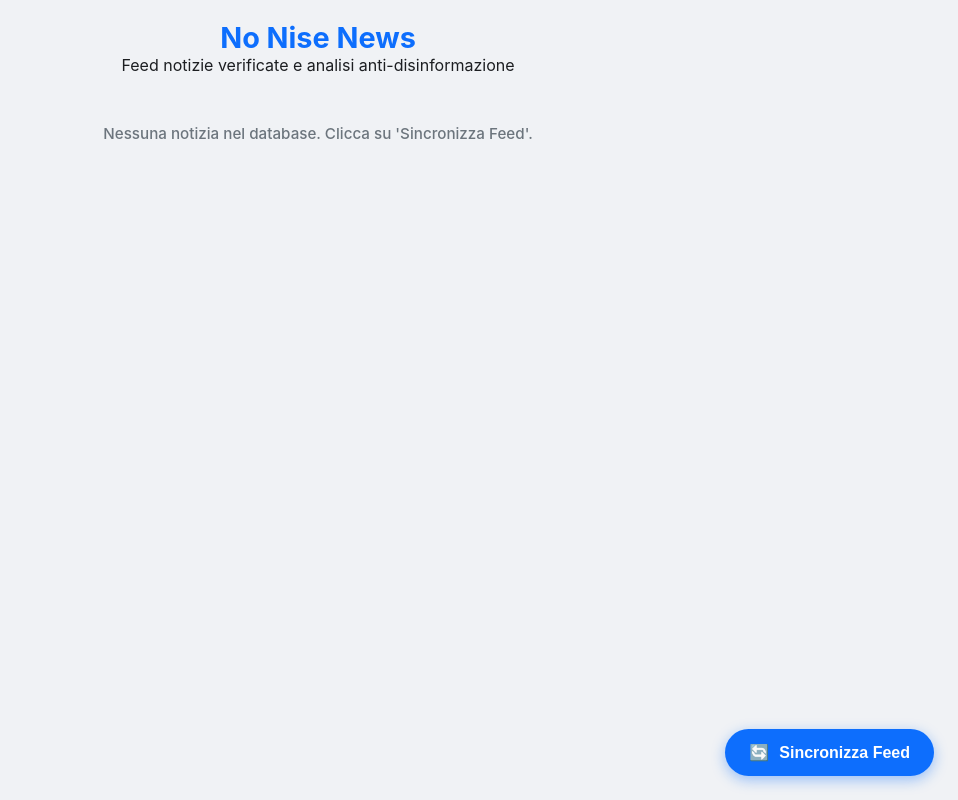
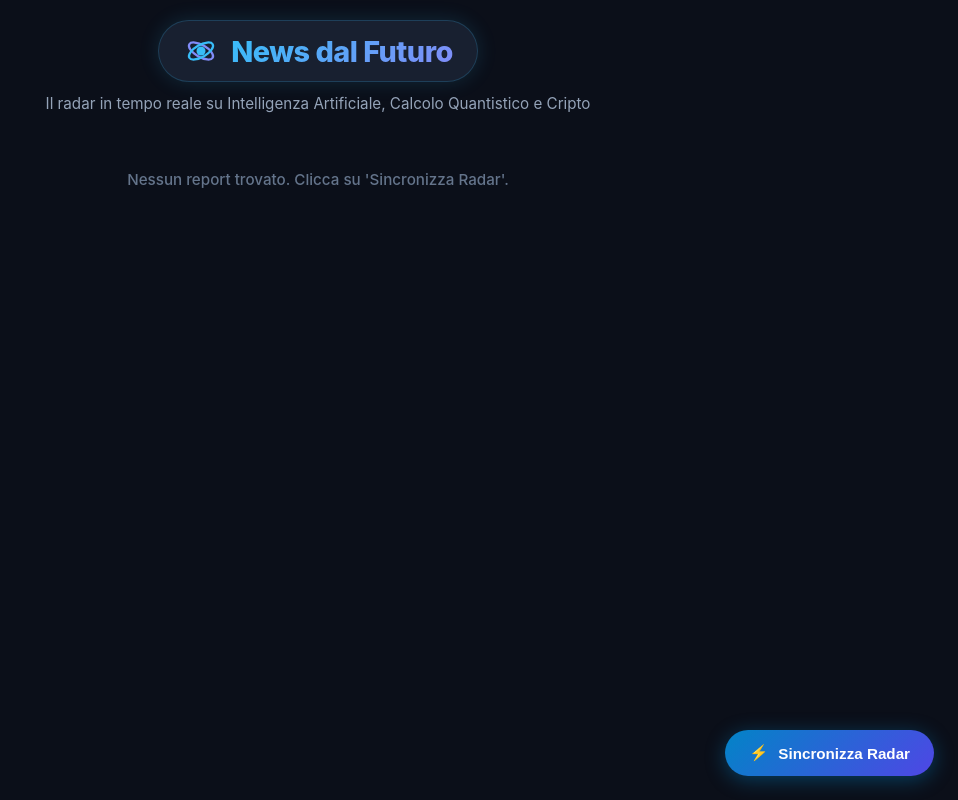
Before and after one commit to Davidemine29/no-noise-news, a Flask app: page / in a window 1280 px wide. Shown: the whole page, without its empty margins (322-1280 px from the left). Run offline with Flask 3, Linux system fonts and the light colour scheme; data that the repository does not hold is empty.

Commit message:
Update index.html

```diff
--- a/templates/index.html
+++ b/templates/index.html
@@ -3,7 +3,7 @@
 <head>
   <meta charset="UTF-8">
   <meta name="viewport" content="width=device-width, initial-scale=1.0">
-  <title>No Nise News - Verification Dashboard</title>
+  <title>News dal Futuro - Il tuo Radar sulle Tecnologie di Domani</title>
 
   <style>
     * {
@@ -14,8 +14,8 @@
 
     body {
       font-family: -apple-system, BlinkMacSystemFont, "Segoe UI", Roboto, Helvetica, Arial, sans-serif;
-      background-color: #f0f2f5;
-      color: #1c1e21;
+      background-color: #0b0f19;
+      color: #e2e8f0;
       padding: 20px;
     }
 
@@ -25,24 +25,62 @@
       padding-bottom: 90px;
     }
 
+    /* HEADER & LOGO */
     header {
-      margin-bottom: 24px;
+      margin-bottom: 32px;
       text-align: center;
+      display: flex;
+      flex-direction: column;
+      align-items: center;
+      gap: 12px;
+    }
+
+    .logo-container {
+      display: flex;
+      align-items: center;
+      gap: 12px;
+      background: rgba(30, 41, 59, 0.7);
+      padding: 12px 24px;
+      border-radius: 50px;
+      border: 1px solid rgba(56, 189, 248, 0.2);
+      box-shadow: 0 0 20px rgba(56, 189, 248, 0.15);
+    }
+
+    .logo-icon {
+      width: 36px;
+      height: 36px;
     }
 
     header h1 {
-      color: #0d6efd;
+      color: #ffffff;
       font-size: 1.8rem;
+      font-weight: 800;
+      background: linear-gradient(135deg, #38bdf8 0%, #818cf8 100%);
+      -webkit-background-clip: text;
+      -webkit-text-fill-color: transparent;
+      letter-spacing: -0.5px;
     }
 
+    header p {
+      color: #94a3b8;
+      font-size: 0.95rem;
+    }
+
+    /* CARDS NOTIZIE FUTURISTICHE */
     .news-card {
-      background-color: #ffffff;
-      border-radius: 12px;
+      background-color: #1e293b;
+      border-radius: 16px;
       overflow: hidden;
       margin-bottom: 24px;
-      box-shadow: 0 2px 8px rgba(0, 0, 0, 0.08);
-      border-left: 5px solid #198754;
+      box-shadow: 0 4px 20px rgba(0, 0, 0, 0.3);
+      border: 1px solid #334155;
       animation: fadeIn 0.4s ease-in-out;
+      transition: transform 0.2s ease;
+    }
+
+    .news-card:hover {
+      transform: translateY(-2px);
+      border-color: #38bdf8;
     }
 
     @keyframes fadeIn {
@@ -52,10 +90,10 @@
 
     .news-image {
       width: 100%;
-      height: 260px;
+      height: 240px;
       object-fit: cover;
       display: block;
-      background-color: #e9ecef;
+      background-color: #0f172a;
     }
 
     .news-content {
@@ -64,58 +102,64 @@
 
     .news-card .badge {
       display: inline-block;
-      background-color: #e8f5e9;
-      color: #198754;
+      background: rgba(56, 189, 248, 0.1);
+      color: #38bdf8;
+      border: 1px solid rgba(56, 189, 248, 0.3);
       font-size: 0.75rem;
-      font-weight: bold;
-      padding: 4px 8px;
-      border-radius: 4px;
-      margin-bottom: 10px;
+      font-weight: 700;
+      padding: 4px 10px;
+      border-radius: 20px;
+      margin-bottom: 12px;
       text-transform: uppercase;
     }
 
     .news-card .hashtags {
       display: block;
-      color: #0d6efd;
+      color: #818cf8;
       font-size: 0.85rem;
       font-weight: 500;
-      margin-top: 10px;
+      margin-top: 12px;
     }
 
     .news-card h2 {
       font-size: 1.3rem;
       margin-bottom: 10px;
-      color: #111;
-      line-height: 1.3;
+      color: #f8fafc;
+      line-height: 1.35;
     }
 
     .news-card p {
-      color: #33373d;
-      font-size: 0.98rem;
-      line-height: 1.55;
+      color: #cbd5e1;
+      font-size: 0.95rem;
+      line-height: 1.6;
     }
 
     .news-card a.read-more {
-      display: inline-block;
-      margin-top: 12px;
-      color: #0d6efd;
+      display: inline-flex;
+      align-items: center;
+      gap: 6px;
+      margin-top: 14px;
+      color: #38bdf8;
       text-decoration: none;
       font-weight: 600;
       font-size: 0.9rem;
+      transition: gap 0.2s ease;
     }
 
     .news-card a.read-more:hover {
-      text-decoration: underline;
+      gap: 10px;
+      color: #7dd3fc;
     }
 
     .loading-sentinel {
       text-align: center;
       padding: 25px 0;
-      color: #6c757d;
+      color: #64748b;
       font-size: 0.95rem;
       font-weight: 500;
     }
 
+    /* PULSANTE AGGIORNA FLOATING */
     .btn-refresh-fixed {
       position: fixed;
       bottom: 24px;
@@ -125,20 +169,20 @@
       align-items: center;
       gap: 10px;
       padding: 14px 24px;
-      background-color: #0d6efd;
+      background: linear-gradient(135deg, #0284c7 0%, #4f46e5 100%);
       color: #ffffff;
-      font-size: 1rem;
+      font-size: 0.95rem;
       font-weight: 600;
       border: none;
       border-radius: 50px;
-      box-shadow: 0 4px 14px rgba(13, 110, 253, 0.39);
+      box-shadow: 0 4px 20px rgba(2, 132, 199, 0.4);
       cursor: pointer;
-      transition: transform 0.2s ease, background-color 0.2s ease;
+      transition: transform 0.2s ease, box-shadow 0.2s ease;
     }
 
     .btn-refresh-fixed:hover {
-      background-color: #0b5ed7;
       transform: translateY(-2px);
+      box-shadow: 0 6px 24px rgba(2, 132, 199, 0.6);
     }
 
     .spin {
@@ -154,20 +198,28 @@
 
   <div class="container">
     <header>
-      <h1>No Nise News</h1>
-      <p>Feed notizie verificate e analisi anti-disinformazione</p>
+      <div class="logo-container">
+        <!-- LOGO VETTORIALE SVG (Atom & Pulse) -->
+        <svg class="logo-icon" viewBox="0 0 24 24" fill="none" xmlns="http://www.w3.org/2000/svg">
+          <circle cx="12" cy="12" r="3" fill="#38bdf8"/>
+          <ellipse cx="12" cy="12" rx="9" ry="4" stroke="#818cf8" stroke-width="1.5" transform="rotate(30 12 12)"/>
+          <ellipse cx="12" cy="12" rx="9" ry="4" stroke="#38bdf8" stroke-width="1.5" transform="rotate(-30 12 12)"/>
+        </svg>
+        <h1>News dal Futuro</h1>
+      </div>
+      <p>Il radar in tempo reale su Intelligenza Artificiale, Calcolo Quantistico e Cripto</p>
     </header>
 
     <main id="news-feed"></main>
 
     <div id="sentinel" class="loading-sentinel">
-      <span id="sentinel-text">Caricamento notizie...</span>
+      <span id="sentinel-text">Caricamento notizie dal futuro...</span>
     </div>
   </div>
 
   <button id="refresh-btn" class="btn-refresh-fixed" onclick="handleRefresh()">
-    <span id="refresh-icon">🔄</span>
-    <span>Sincronizza Feed</span>
+    <span id="refresh-icon">⚡</span>
+    <span>Sincronizza Radar</span>
   </button>
 
   <script>
@@ -191,7 +243,9 @@
           <h2>${article.title}</h2>
           <p>${article.content}</p>
           <span class="hashtags">${article.hashtags}</span>
-          <a class="read-more" href="${article.url}" target="_blank" rel="noopener noreferrer">Leggi fonte originale →</a>
+          <a class="read-more" href="${article.url}" target="_blank" rel="noopener noreferrer">
+            Leggi articolo originale <span>→</span>
+          </a>
         </div>
       `;
       return card;
@@ -202,7 +256,7 @@
       isLoading = true;
 
       const sentinelText = document.getElementById('sentinel-text');
-      sentinelText.textContent = "Caricamento notizie dal server...";
+      sentinelText.textContent = "Connessione alle fonti in corso...";
 
       try {
         const response = await fetch(`/api/articles?page=${currentPage}&limit=5`);
@@ -222,13 +276,13 @@
           hasMoreArticles = data.has_more;
 
           if (!hasMoreArticles) {
-            sentinelText.textContent = "Hai letto tutte le notizie disponibili.";
+            sentinelText.textContent = "Hai consultato tutti i report disponibili.";
           } else {
-            sentinelText.textContent = "Scorri per altre notizie...";
+            sentinelText.textContent = "Scorri per esplorare altre notizie...";
           }
         } else {
           hasMoreArticles = false;
-          sentinelText.textContent = "Nessuna notizia nel database. Clicca su 'Sincronizza Feed'.";
+          sentinelText.textContent = "Nessun report trovato. Clicca su 'Sincronizza Radar'.";
         }
       } catch (error) {
         console.error("Errore nel recupero notizie:", error);
```
